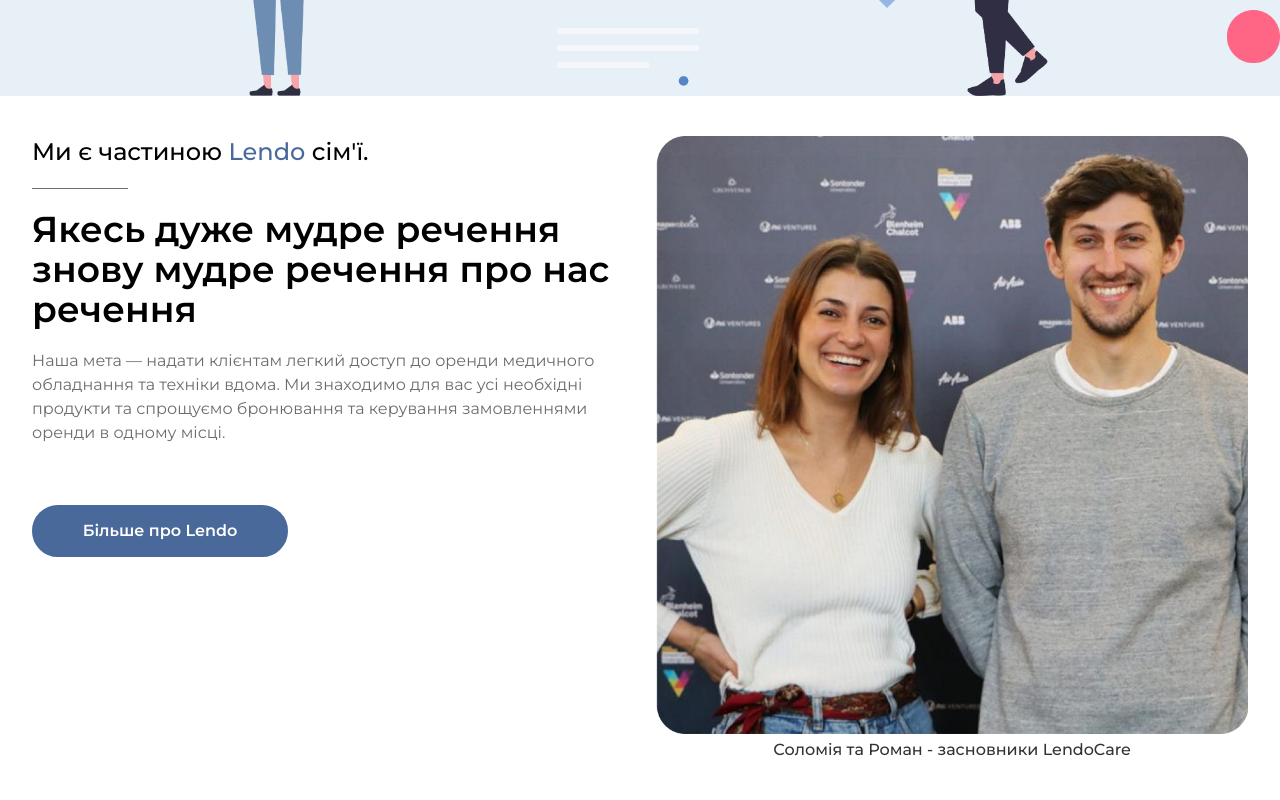
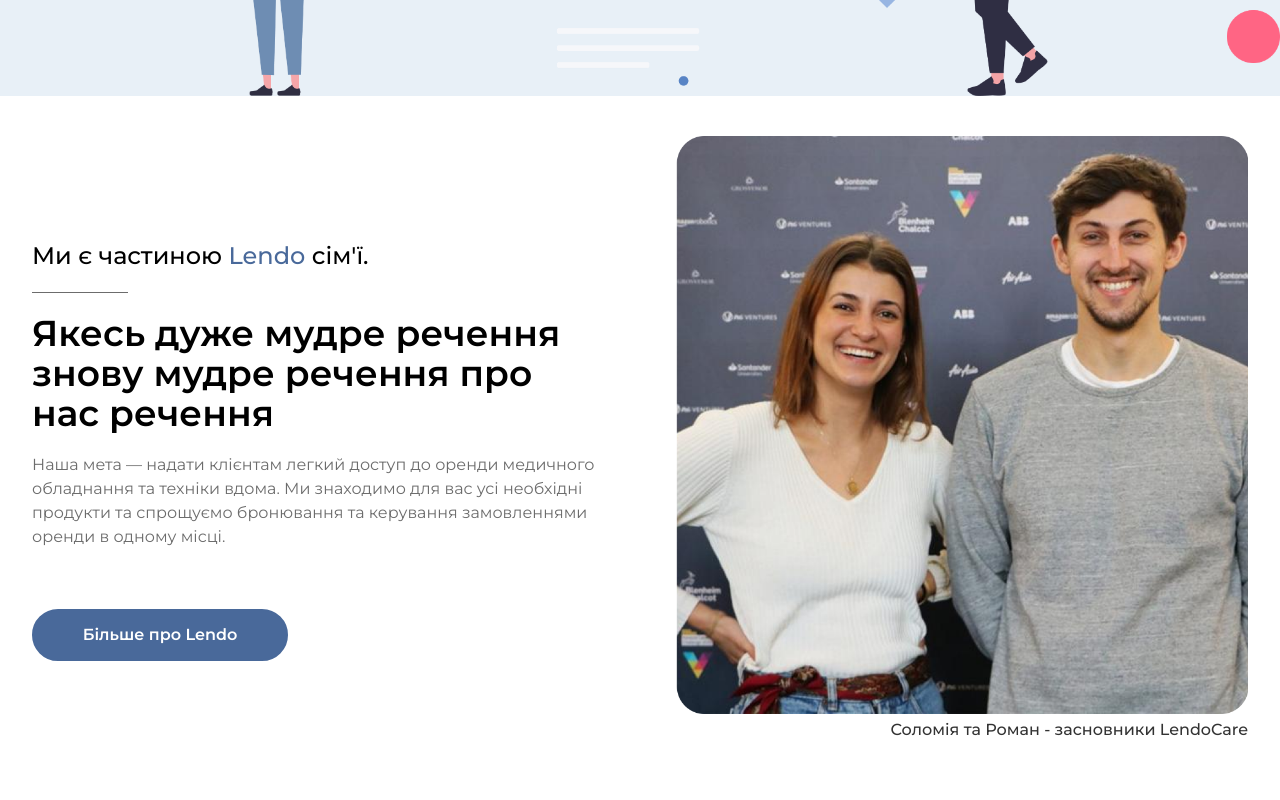
Before and after one commit to Mentos302/lendocare, a Next.js app: page /about-us in a window 1280 px wide. Shown: the part 420-1220 px from the top of the page. Built offline with nearby package versions, Linux system fonts and the light colour scheme.

Commit message:
update product description croping

```diff
--- a/src/app/about-us/page.tsx
+++ b/src/app/about-us/page.tsx
@@ -21,7 +21,7 @@
         </div>
       </div>
       <div className="container-box flex flex-col gap-10">
-        <div className="flex flex-col lg:flex-row gap-10 justify-between items-start">
+        <div className="flex flex-col lg:flex-row gap-20 justify-between items-center">
           <div className="lg:w-[620px] flex flex-col gap-5">
             <div className="font-medium text-lg md:text-2xl">
               Ми є частиною <span className="text-primary-01">Lendo</span>{" "}
@@ -43,7 +43,7 @@
           </div>
           <div className="relative max-w-[628px] mx-auto lg:mx-0 max-h-[628px] lg:w-[628px] lg:h-[628px]">
             <Image src={founders} alt="Founders" />
-            <div className="mt-1 text-gray-01 font-medium text-center text-xs md:text-base">
+            <div className="mt-1 text-gray-01 font-medium text-end text-xs md:text-base">
               Соломія та Роман - засновники LendoCare
             </div>
           </div>
--- a/src/app/catalog/(components)/ProductCard.tsx
+++ b/src/app/catalog/(components)/ProductCard.tsx
@@ -26,7 +26,6 @@
         data-nc-id="ProductCard"
       >
         <Link href="#" className="absolute inset-0"></Link>
-
         <div className="relative flex-shrink-0 bg-slate-50 dark:bg-slate-300 rounded-3xl overflow-hidden z-1 group">
           <Link href="#" className="block">
             <Image src={image} alt={name} height={275} width={300} />
--- a/src/app/catalog/(components)/ProductsList.tsx
+++ b/src/app/catalog/(components)/ProductsList.tsx
@@ -99,15 +99,15 @@
                 <div className="mb-4 text-gray-01 font-semibold text-lg lg:text-xl">
                   {product.lendoProduct.name}
                 </div>
-                <div className="flex justify-end h-full pb-5 flex-col">
-                  <div
-                    className="text-sm"
-                    dangerouslySetInnerHTML={{
-                      __html: getFirstSentence(
-                        product.lendoProduct.description
-                      ),
-                    }}
-                  />
+                <div className="min-h-[120px] flex justify-end h-full flex-col justify-between">
+                  <div className="text-sm">
+                    {getFirstSentence(
+                      product.lendoProduct.description.replace(
+                        /<\/?[^>]+(>|$)/g,
+                        ""
+                      )
+                    )}
+                  </div>
                   <div className="p-1 text-center border-2 border-primary-01 rounded-lg text-primary-01 font-semibold text-lg scale-animation">
                     Від 200₴ / тиждень
                   </div>
```
